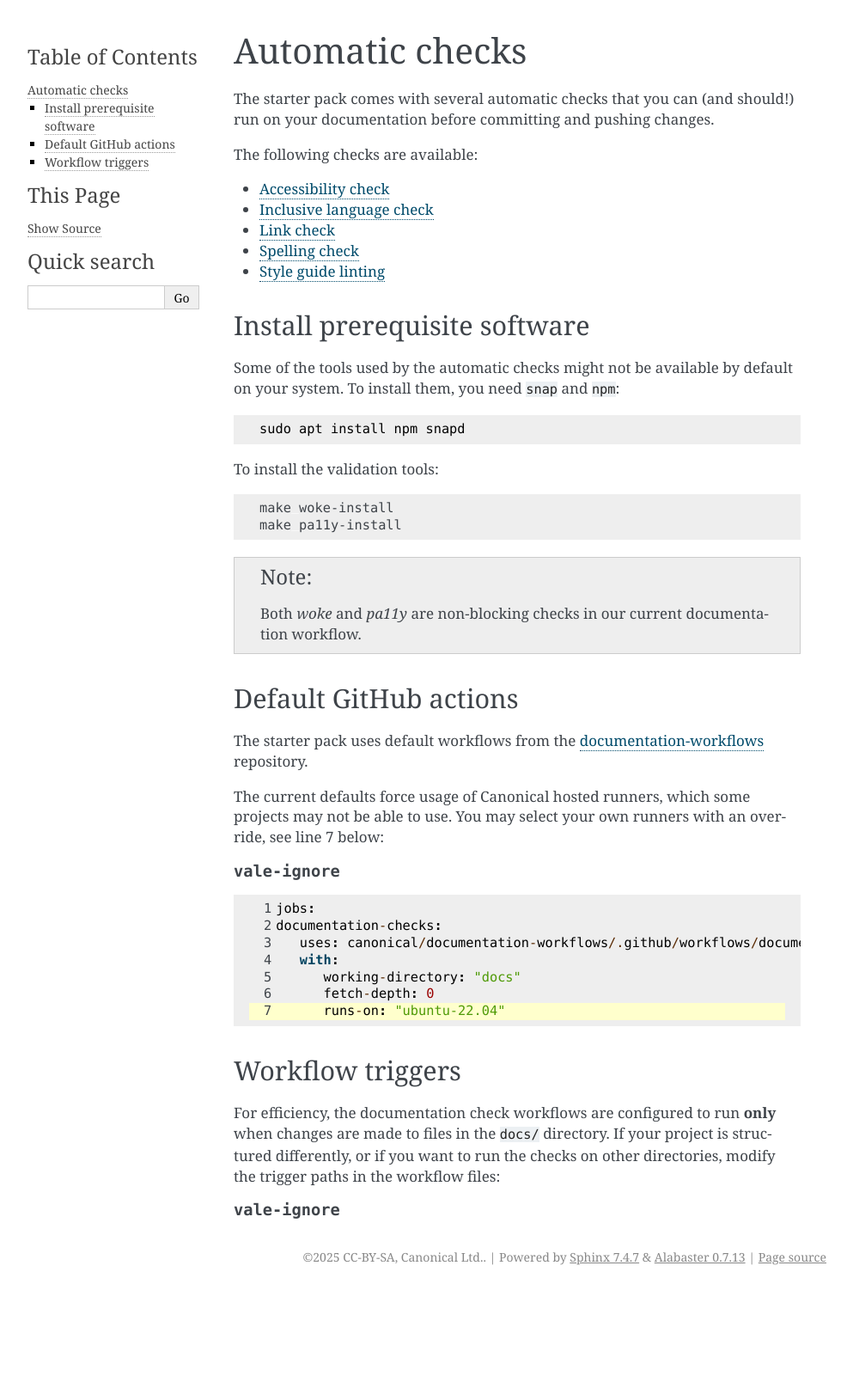
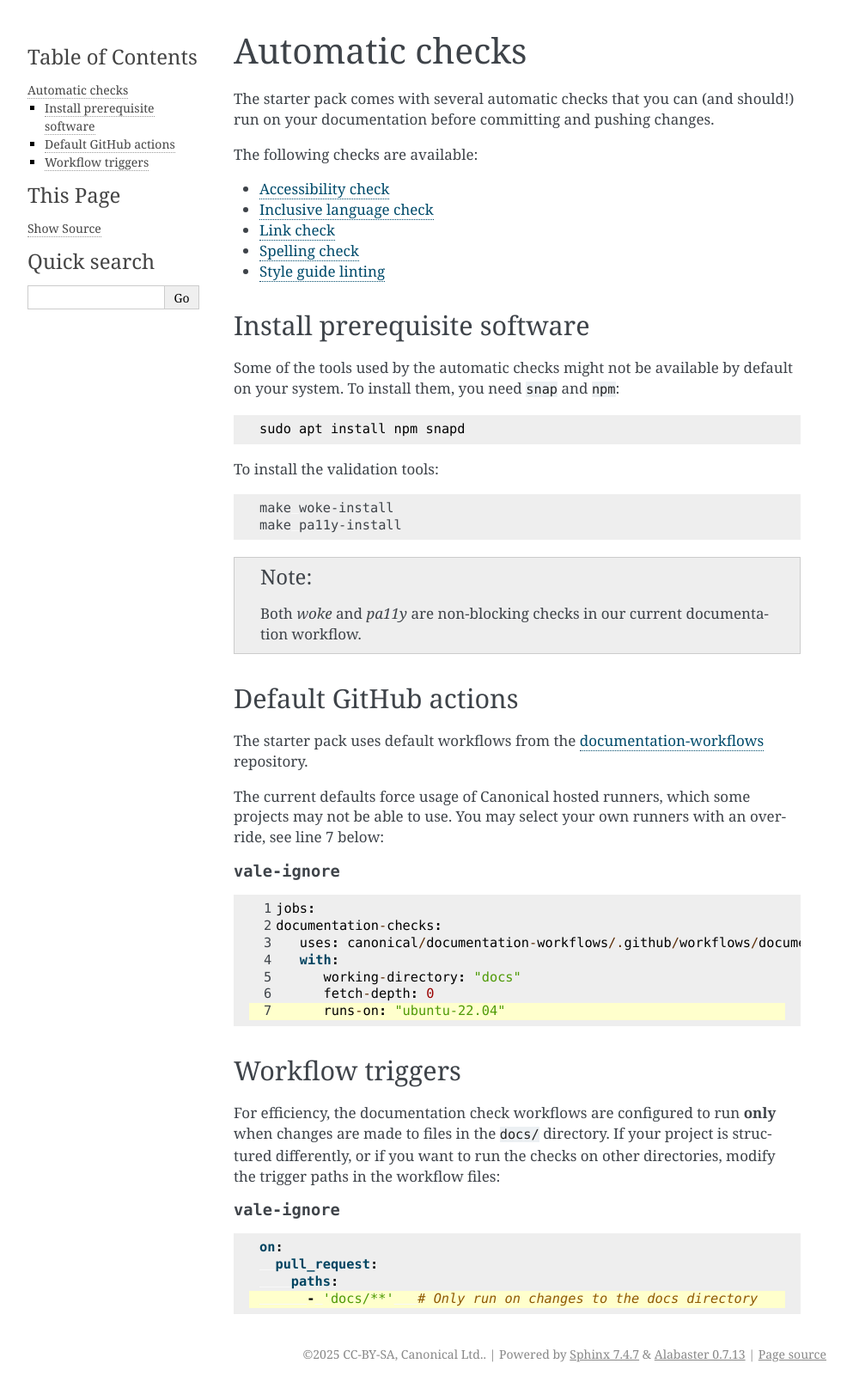
Before and after one commit to canonical/sphinx-docs-starter-pack, a Sphinx documentation site: the page built from docs/reference/automatic_checks.rst, in a window 1280 px wide. Shown: the whole page at 86% size, without its empty margins (148-1141 px from the left). Built offline with Sphinx 7.4.7, drawn with Linux system fonts in a browser that asks for light colours; pages that are not in the unit, such as notebooks, are missing from menus; before the commit the page ends 1502 px from its top, so only the background shows below that.

Commit message:
fix: build issue

```diff
--- a/docs/reference/automatic_checks.rst
+++ b/docs/reference/automatic_checks.rst
@@ -64,7 +64,7 @@ differently, or if you want to run the checks on other directories, modify the t
 paths in the workflow files:
 
 .. class:: vale-ignore
-.. code:: yaml
+.. code-block:: yaml
    :emphasize-lines: 4
    :class: vale-ignore
 
```
